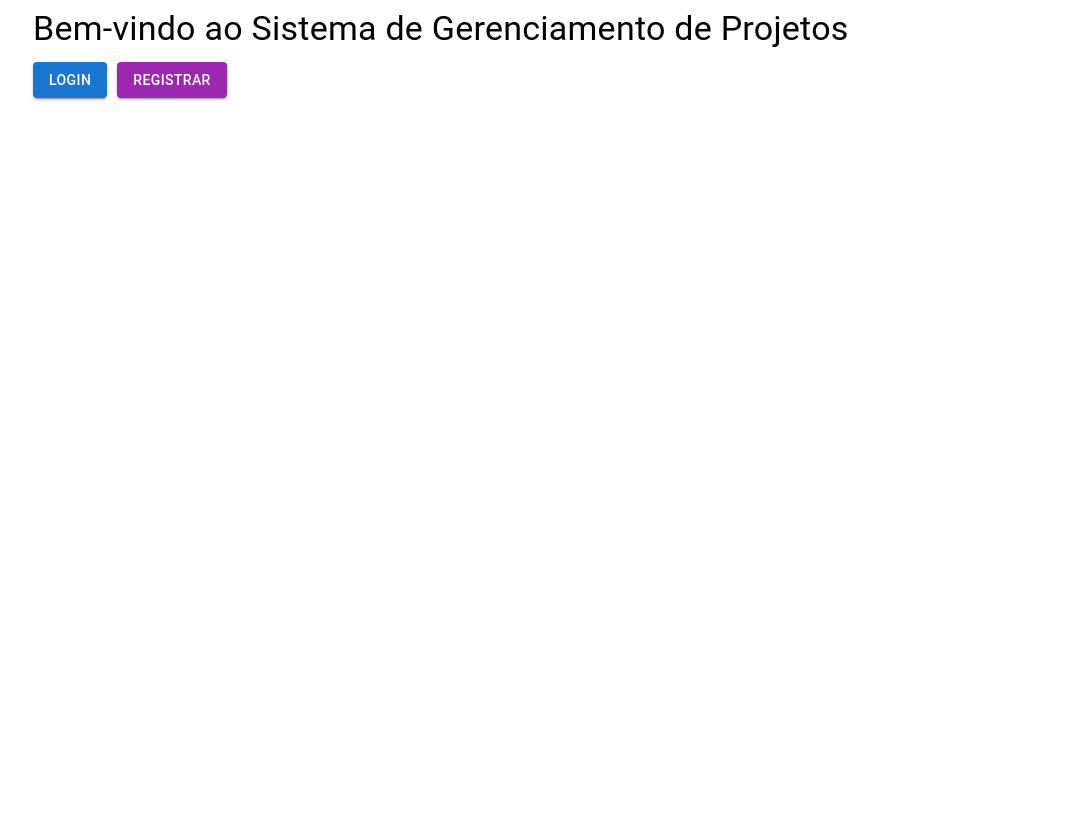
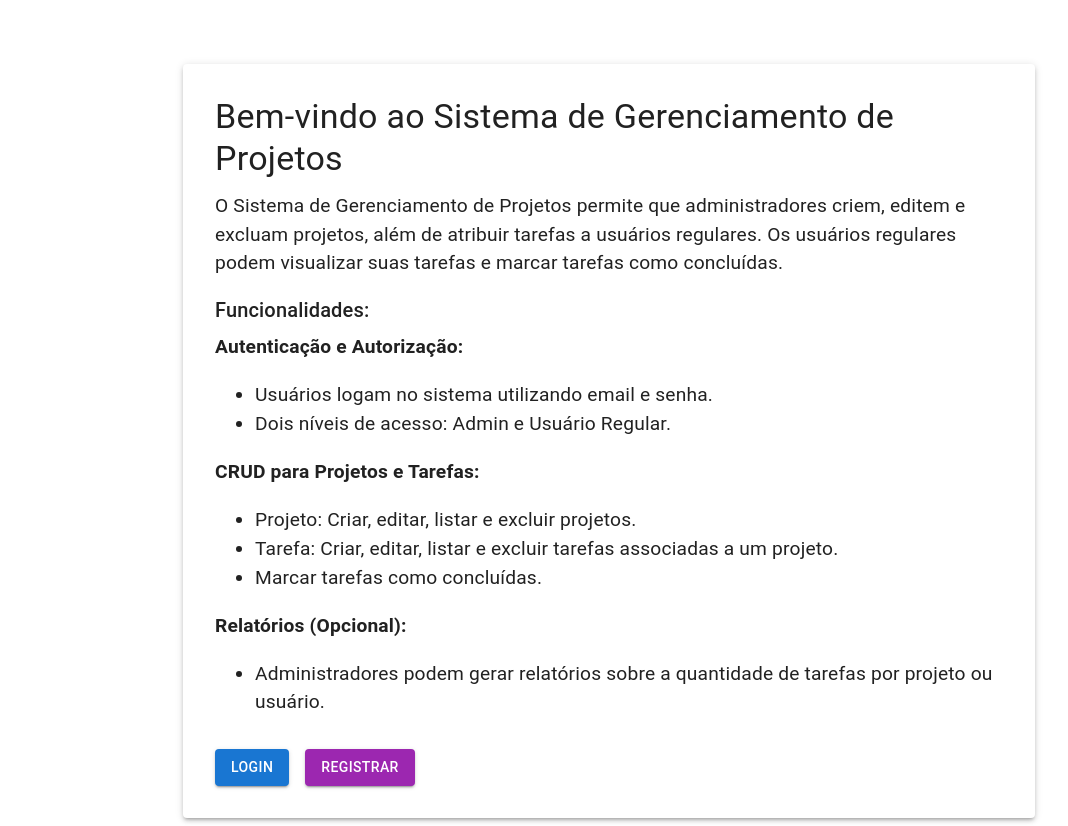
Before and after one commit to Acauhi99/full-stack-project-maneger, a React app in the folder ProjectManagerFront/: page / in a window 1280 px wide. Shown: the whole page, without its empty margins (31-1099 px from the left). Before the commit the page ends 800 px from the top, so only its background shows below. Built offline with nearby package versions, Linux system fonts and the light colour scheme.

Commit message:
style: ajuste na home page

```diff
--- a/ProjectManagerFront/src/components/HomePage.js
+++ b/ProjectManagerFront/src/components/HomePage.js
@@ -1,14 +1,54 @@
 import React from "react";
-import { Container, Typography, Button } from "@mui/material";
+import { Container, Typography, Button, Box, Paper } from "@mui/material";
 import { Link } from "react-router-dom";
 
 function HomePage() {
   return (
-    <Container>
+    <Container maxWidth="md">
+      <Box sx={{ mt: 8 }}>
+        <Paper elevation={3} sx={{ p: 4 }}>
           <Typography variant="h4" gutterBottom>
             Bem-vindo ao Sistema de Gerenciamento de Projetos
           </Typography>
-      <Button variant="contained" color="primary" component={Link} to="/login">
+          <Typography variant="body1" paragraph sx={{ fontSize: "1.2rem" }}>
+            O Sistema de Gerenciamento de Projetos permite que administradores
+            criem, editem e excluam projetos, além de atribuir tarefas a
+            usuários regulares. Os usuários regulares podem visualizar suas
+            tarefas e marcar tarefas como concluídas.
+          </Typography>
+          <Typography variant="h6" gutterBottom>
+            Funcionalidades:
+          </Typography>
+          <Typography variant="body1" paragraph sx={{ fontSize: "1.2rem" }}>
+            <strong>Autenticação e Autorização:</strong>
+            <ul>
+              <li>Usuários logam no sistema utilizando email e senha.</li>
+              <li>Dois níveis de acesso: Admin e Usuário Regular.</li>
+            </ul>
+            <strong>CRUD para Projetos e Tarefas:</strong>
+            <ul>
+              <li>Projeto: Criar, editar, listar e excluir projetos.</li>
+              <li>
+                Tarefa: Criar, editar, listar e excluir tarefas associadas a um
+                projeto.
+              </li>
+              <li>Marcar tarefas como concluídas.</li>
+            </ul>
+            <strong>Relatórios (Opcional):</strong>
+            <ul>
+              <li>
+                Administradores podem gerar relatórios sobre a quantidade de
+                tarefas por projeto ou usuário.
+              </li>
+            </ul>
+          </Typography>
+          <Box sx={{ mt: 4 }}>
+            <Button
+              variant="contained"
+              color="primary"
+              component={Link}
+              to="/login"
+            >
               Login
             </Button>
             <Button
@@ -16,10 +56,13 @@ function HomePage() {
               color="secondary"
               component={Link}
               to="/register"
-        style={{ marginLeft: "10px" }}
+              sx={{ ml: 2 }}
             >
               Registrar
             </Button>
+          </Box>
+        </Paper>
+      </Box>
     </Container>
   );
 }
```
Lines whose indentation alone changed are shown as unchanged.
